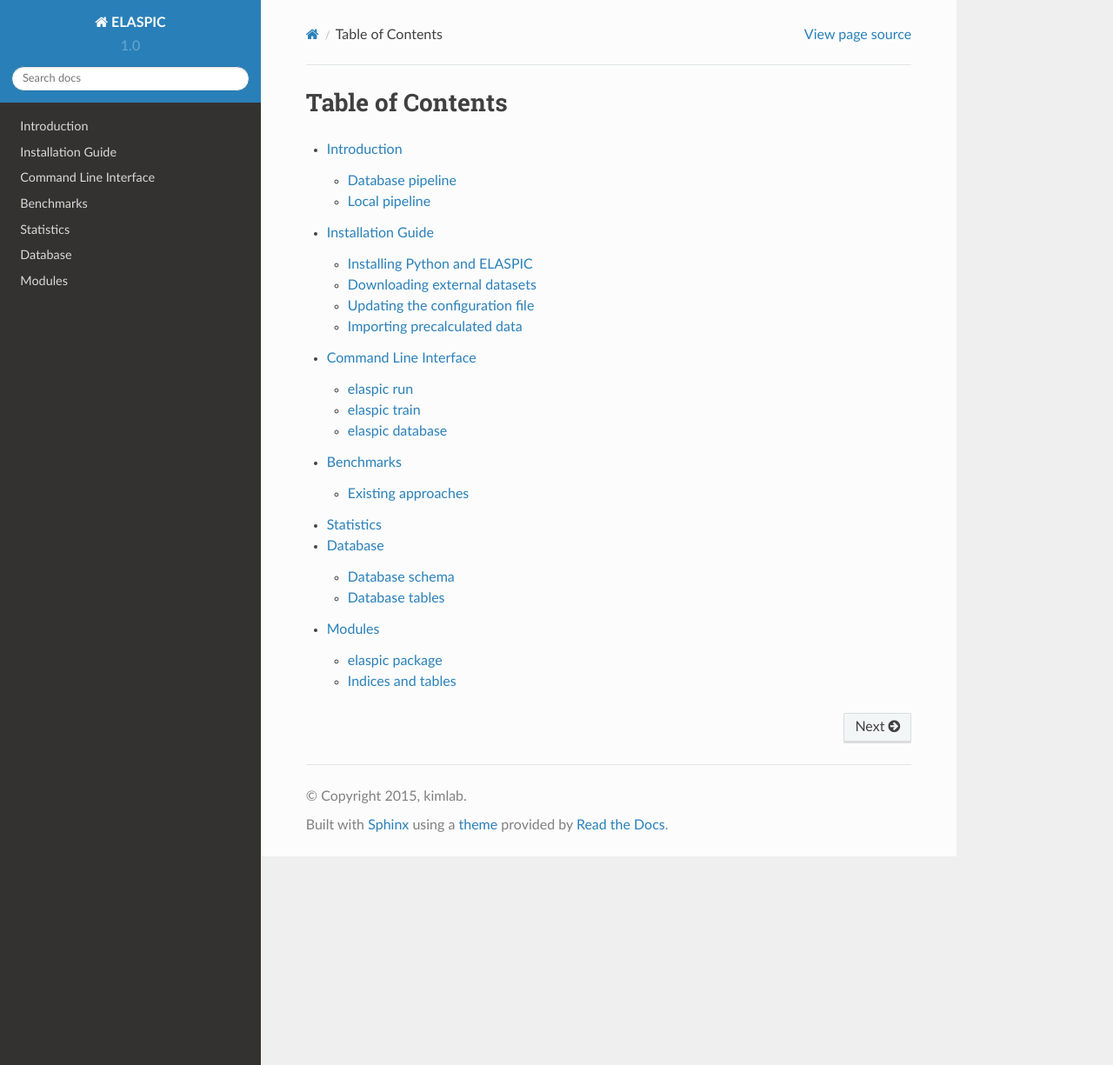
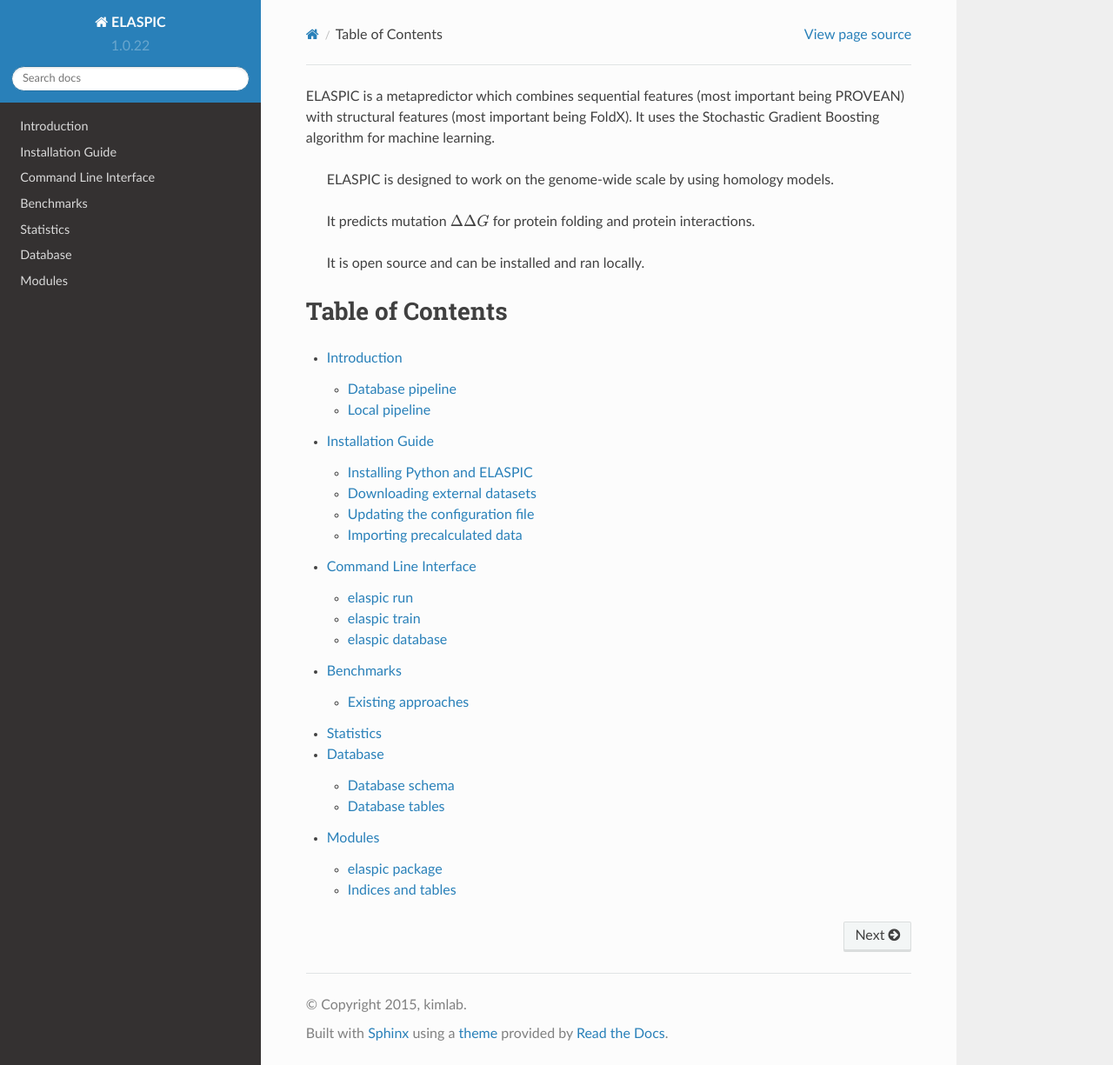
Before and after one commit to elaspic/elaspic, a Sphinx documentation site: the page built from docs/index.rst, in a window 1280 px wide and 1225 px high. Shown: the whole window at 87% size. Built offline with Sphinx 7.4.7 and the Read the Docs theme 2.0.0, drawn with Linux system fonts in a browser that asks for light colours.

Commit message:
Update docs
Former-commit-id: 3c9cc3f7cf46a2340ef0dea97090da8b7f24f6bd

```diff
--- a/docs/conf.py
+++ b/docs/conf.py
@@ -89,9 +89,9 @@
 # built documents.
 #
 # The short X.Y version.
-version = '1.0'
+version = '1.0.22'
 # The full version, including alpha/beta/rc tags.
-release = '1.0'
+release = '1.0.22'
 
 # The language for content autogenerated by Sphinx. Refer to documentation
 # for a list of supported languages.
--- a/docs/index.rst
+++ b/docs/index.rst
@@ -1,7 +1,8 @@
-.. ELASPIC documentation master file, created by
-   sphinx-quickstart on Fri Jan 16 11:57:52 2015.
-   You can adapt this file completely to your liking, but it should at least
-   contain the root `toctree` directive.
+ELASPIC is a metapredictor which combines sequential features (most important being PROVEAN) with structural features (most important being FoldX). It uses the Stochastic Gradient Boosting algorithm for machine learning.
+
+  - ELASPIC is designed to work on the genome-wide scale by using homology models.
+  - It predicts mutation :math:`\Delta \Delta G` for protein folding and protein interactions.
+  - It is open source and can be installed and ran locally.
 
 
 Table of Contents
```
Also changed, not shown: 1 other file.
